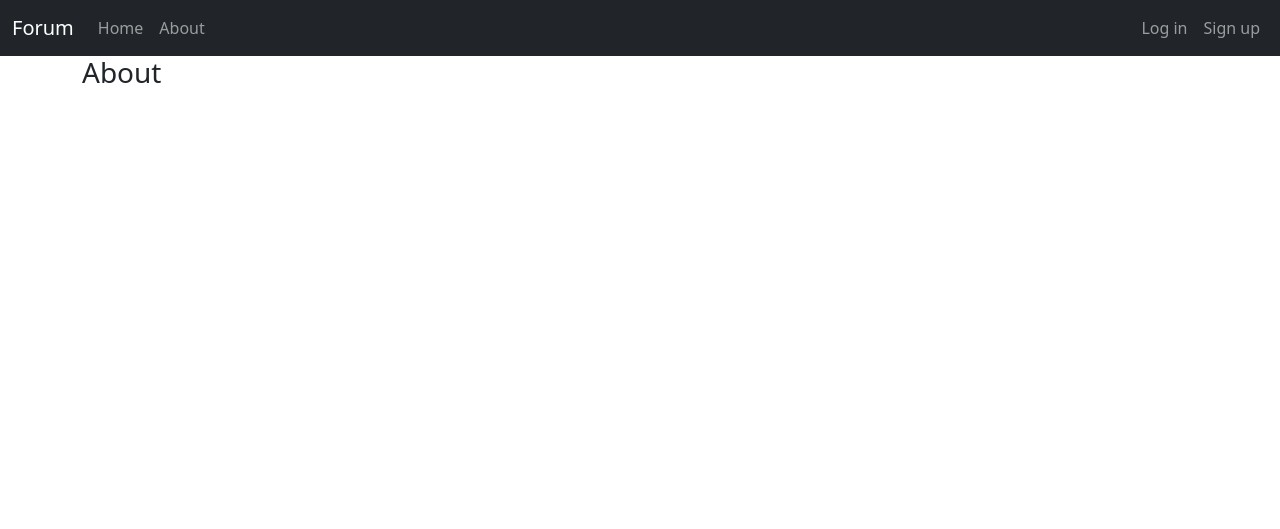
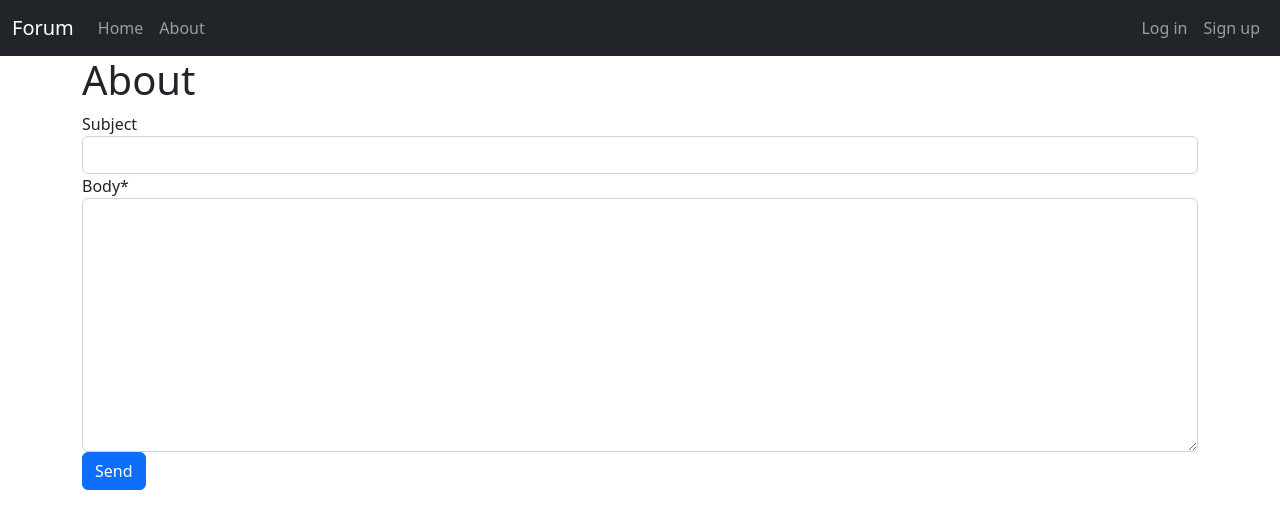
Before and after one commit to AkhAkhmad/FORUM, a Django app: page /about/ in a window 1280 px wide. Shown: the top 529 px of the page. Run offline with Django 4.2, Linux system fonts and the light colour scheme; some libraries are stand-ins or nearby versions.

Commit message:
email_send

```diff
--- a/service/admin.py
+++ b/service/admin.py
@@ -1,5 +1,6 @@
 from django.contrib import admin
-from service.models import Post, Comment
+from service.models import Post, Comment, Message
 
 admin.site.register(Post)
 admin.site.register(Comment)
+admin.site.register(Message)
--- a/service/forms.py
+++ b/service/forms.py
@@ -1,6 +1,6 @@
 from tkinter import Widget
 from django.forms import ModelForm
-from .models import Post, Comment
+from .models import Post, Comment, Message
 from django import forms
 from django.contrib.auth.forms import UserCreationForm
 from django.contrib.auth.models import User
@@ -31,6 +31,17 @@ class CommentForm(ModelForm):
         }
 
 
+class MessageForm(ModelForm):
+    class Meta:
+        model = Message
+        fields = ['title', 'body']
+        widgets = {
+            'body': forms.Textarea(attrs={
+                'class': 'form-control'
+            })
+        }
+
+
 class UserRegisterForm(UserCreationForm):
     class Meta:
         model = User
--- a/service/models.py
+++ b/service/models.py
@@ -26,3 +26,11 @@ class Comment(models.Model):
 
     def get_absolute_url(self):
         return reverse('index')
+
+
+class Message(models.Model):
+    title = models.CharField(verbose_name='Subject', max_length=50, null=True, blank=True)
+    body = models.TextField(verbose_name='Body')
+
+    def __str__(self):
+        return f'{self.body}'
--- a/service/views.py
+++ b/service/views.py
@@ -1,13 +1,15 @@
 from django.contrib.auth.mixins import LoginRequiredMixin, PermissionRequiredMixin, UserPassesTestMixin
+from django.contrib.auth.decorators import login_required, permission_required, user_passes_test
 from django.views.generic import ListView, DetailView, CreateView, UpdateView, DeleteView
 from django.contrib.messages.views import SuccessMessageMixin
+from .forms import PostForm, CommentForm, MessageForm
+from django.shortcuts import render, redirect
 from service.models import Post, Comment
-from .forms import PostForm, CommentForm
+from django.core.mail import send_mail
 from django.urls import reverse_lazy
-from django.shortcuts import render, redirect
 from .forms import UserRegisterForm
 from django.contrib import messages
-from django.contrib.auth.decorators import login_required, permission_required, user_passes_test
+from django.conf import settings
 
 
 class RegisterForm(SuccessMessageMixin, CreateView):
@@ -24,7 +26,20 @@ def index(req):
 
 
 def about(req):
-    return render(req, 'about.html')
+    form = MessageForm()
+    if req.method == 'POST':
+        form = MessageForm(req.POST)
+        if form.is_valid():
+            subject = form.cleaned_data.get('title')
+            body = form.cleaned_data.get('body')
+            try:
+                send_mail(subject, body, settings.EMAIL_HOST_USER, ['deltumumle@gufum.com'], fail_silently=False)
+                form.save()
+            except Exception as err:
+                print(str(err))
+            messages.success(req, f'Subject - {subject} and  body - {body} send successfully')
+            return redirect('about')
+    return render(req, 'about.html', {'form': form})
 
 
 class ListPostView(ListView):
--- a/templates/about.html
+++ b/templates/about.html
@@ -1,6 +1,10 @@
 {% extends 'index.html' %}
-<div class="container">
-    {% block content %}
-        <h3>About</h3>
-    {% endblock %}
-</div>
+{% load crispy_forms_tags %}
+{% block content %}
+    <h1>About</h1>
+    <form method="POST">
+      {% csrf_token %}
+      {{ form|crispy }}
+      <button type="submit" class="btn btn-primary">Send</button>
+    </form>
+{% endblock %}
```
Also changed, not shown: forum/settings.py (+9 -0 lines), service/migrations/0003_message.py (added).
